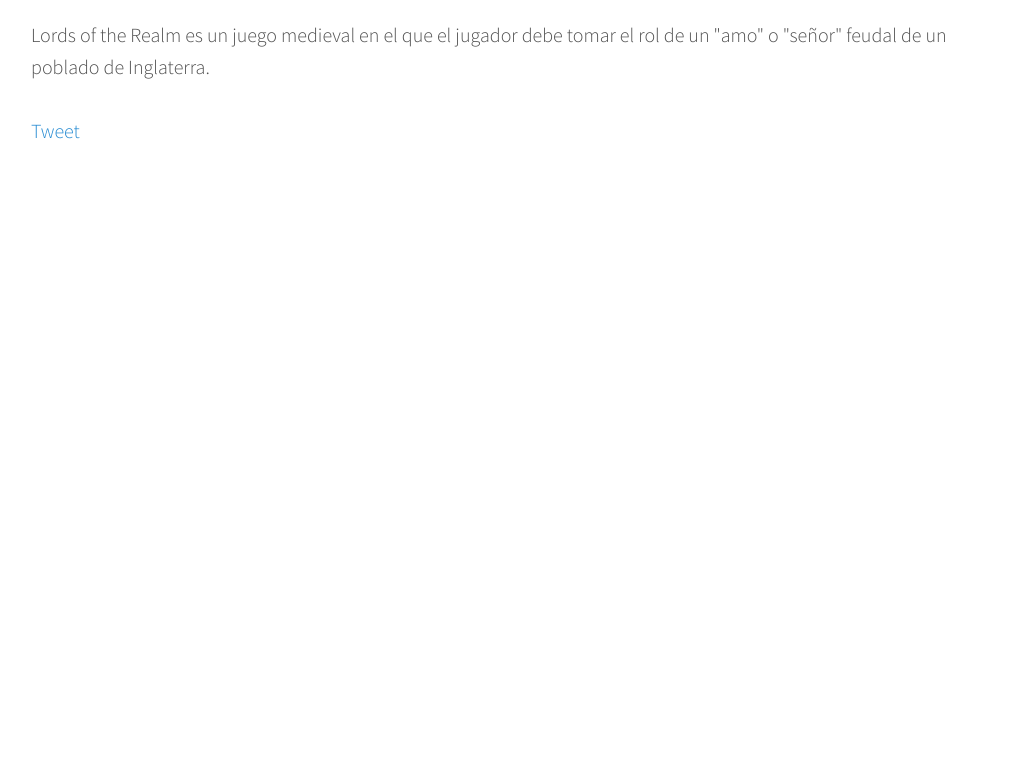
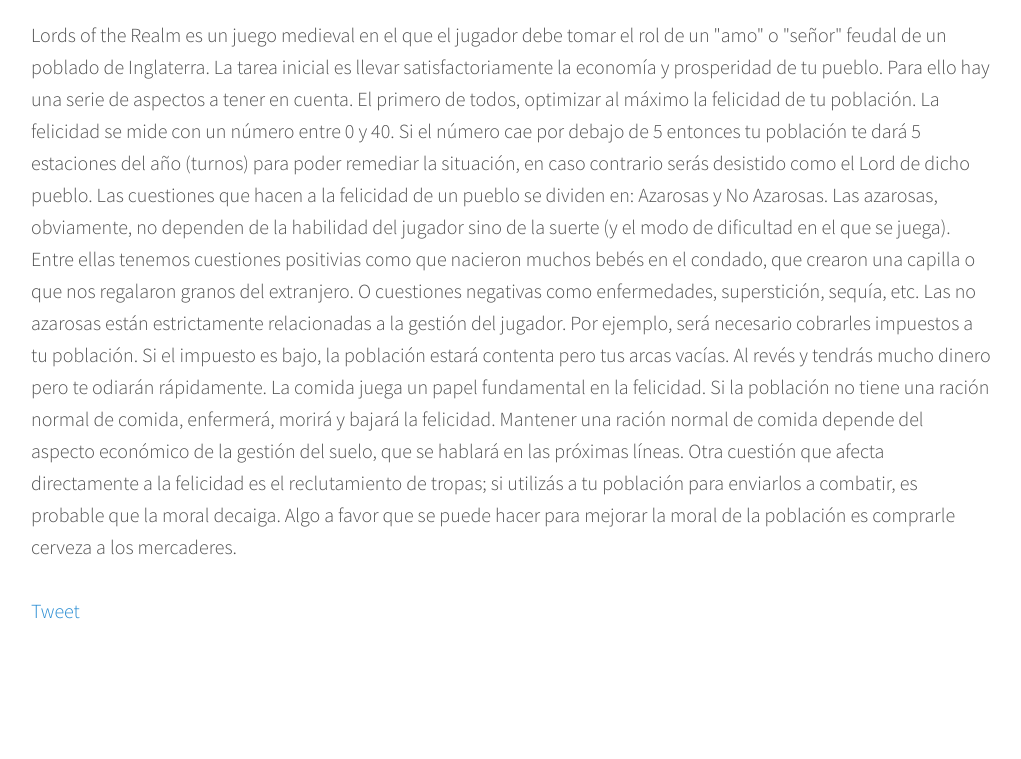
Before and after one commit to angelsimon/angelsimon.github.io, a Jekyll site: the page built from _posts/2016-09-07-lords-of-the-realm.md, in a window 1280 px wide. Shown: the part 578-1337 px from the top of the page, without its empty margins (129-1150 px from the left). Built offline with Jekyll 4.4.1, drawn with Linux system fonts in a browser that asks for light colours; comment, search, counter and statistics services are not loaded; before the commit the page ends 900 px from its top, so only the background shows below that; some of the changed text lies outside the part shown; grey boxes are pictures that could not be loaded.

Commit message:
Update 2016-09-07-lords-of-the-realm.md

```diff
--- a/_posts/2016-09-07-lords-of-the-realm.md
+++ b/_posts/2016-09-07-lords-of-the-realm.md
@@ -23,10 +23,19 @@
 </tr>
 <tr>
 	<td class="greyed">Jugadores</td>
-	<td>1, Multijador (en red)</td>
+	<td>1, Multijugador (en red)</td>
 </tr>
 </table>
 
 <div>
-Lords of the Realm es un juego medieval en el que el jugador debe tomar el rol de un "amo" o "señor" feudal de un poblado de Inglaterra.
+Lords of the Realm es un juego medieval en el que el jugador debe tomar el rol de un "amo" o "señor" feudal de un poblado de Inglaterra. La tarea inicial es llevar satisfactoriamente la economía y prosperidad de tu pueblo. Para ello hay una serie de aspectos a tener en cuenta. El primero de todos, optimizar al máximo la felicidad de tu población.
+La felicidad se mide con un número entre 0 y 40. Si el número cae por debajo de 5 entonces tu población te dará 5 estaciones del año (turnos) para poder remediar la situación, en caso contrario serás desistido como el Lord de dicho pueblo.
+Las cuestiones que hacen a la felicidad de un pueblo se dividen en: Azarosas y No Azarosas.
+
+Las azarosas, obviamente, no dependen de la habilidad del jugador sino de la suerte (y el modo de dificultad en el que se juega). Entre ellas tenemos cuestiones positivias como que nacieron muchos bebés en el condado, que crearon una capilla o que nos regalaron granos del extranjero. O cuestiones negativas como enfermedades, superstición, sequía, etc.
+
+Las no azarosas están estrictamente relacionadas a la gestión del jugador. Por ejemplo, será necesario cobrarles impuestos a tu población. Si el impuesto es bajo, la población estará contenta pero tus arcas vacías. Al revés y tendrás mucho dinero pero te odiarán rápidamente. La comida juega un papel fundamental en la felicidad. Si la población no tiene una ración normal de comida, enfermerá, morirá y bajará la felicidad. Mantener una ración normal de comida depende del aspecto económico de la gestión del suelo, que se hablará en las próximas líneas.
+
+Otra cuestión que afecta directamente a la felicidad es el reclutamiento de tropas; si utilizás a tu población para enviarlos a combatir, es probable que la moral decaiga. Algo a favor que se puede hacer para mejorar la moral de la población es comprarle cerveza a los mercaderes.
+
 </div>
```
